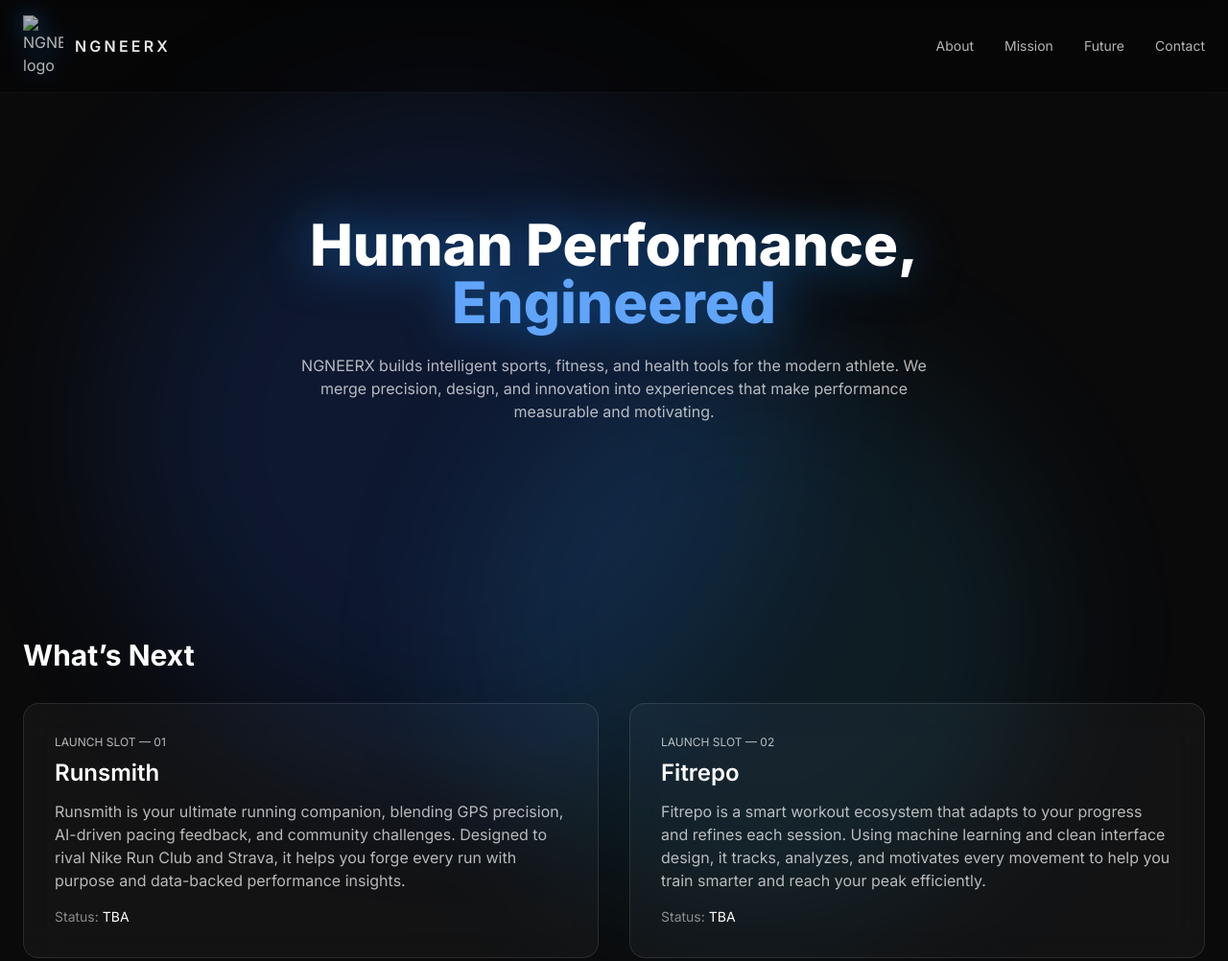
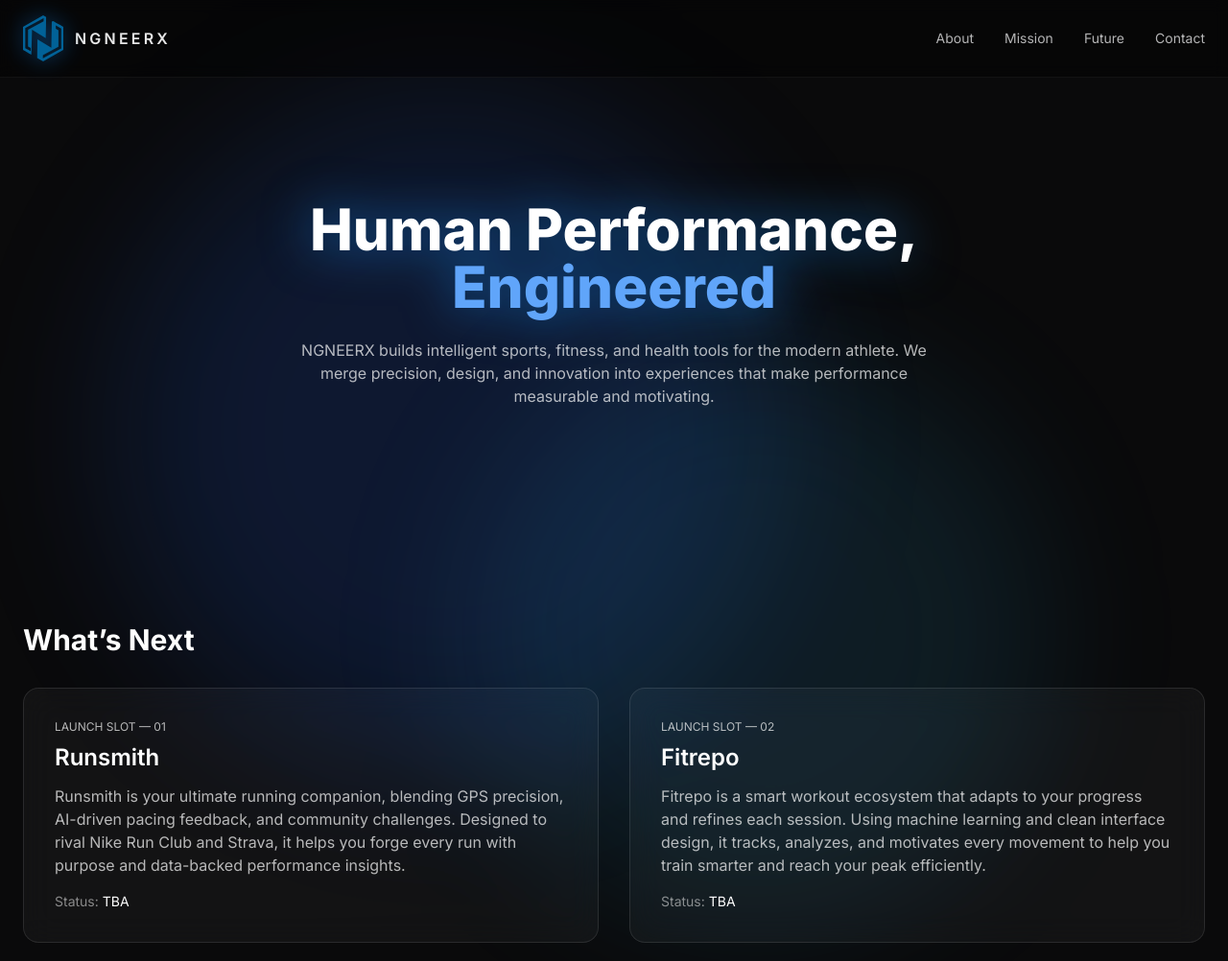
Before and after one commit to daiquery/ngneerx, a plain HTML site: page index.html in a window 1280 px wide. Shown: the top 1002 px of the page at 96% size. Drawn offline with nearby package versions, Linux system fonts and the light colour scheme; the site is published under a folder, as on GitHub Pages, so addresses that start at the root find nothing.

Commit message:
asset link change

```diff
--- a/index.html
+++ b/index.html
@@ -4,6 +4,7 @@
   <meta charset="utf-8" />
   <meta name="viewport" content="width=device-width, initial-scale=1" />
   <title>NGNEERX — Human Performance, Engineered</title>
+  <link rel="icon" type="image/x-icon" href="./assets/ngneerx_logo.svg">
   <meta name="description" content="NGNEERX builds modern sports, fitness, and health technology experiences. Human performance, engineered." />
   <link rel="preconnect" href="https://fonts.googleapis.com">
   <link rel="preconnect" href="https://fonts.gstatic.com" crossorigin>
@@ -28,7 +29,7 @@
   <header class="sticky top-0 z-40 bg-black/40 backdrop-blur border-b border-white/5">
     <div class="mx-auto max-w-7xl px-6 py-4 flex justify-between items-center">
       <div class="flex items-center gap-3">
-        <img src="/assets/ngneerx_logo.svg" alt="NGNEERX logo" width="42" height="48" class="logo" />
+        <img src="./assets/ngneerx_logo.svg" alt="NGNEERX logo" width="42" height="48" class="logo" />
         <span class="tracking-[.2em] font-semibold text-white/90">NGNEERX</span>
       </div>
       <nav class="hidden md:flex gap-8 text-sm text-white/70">
```
